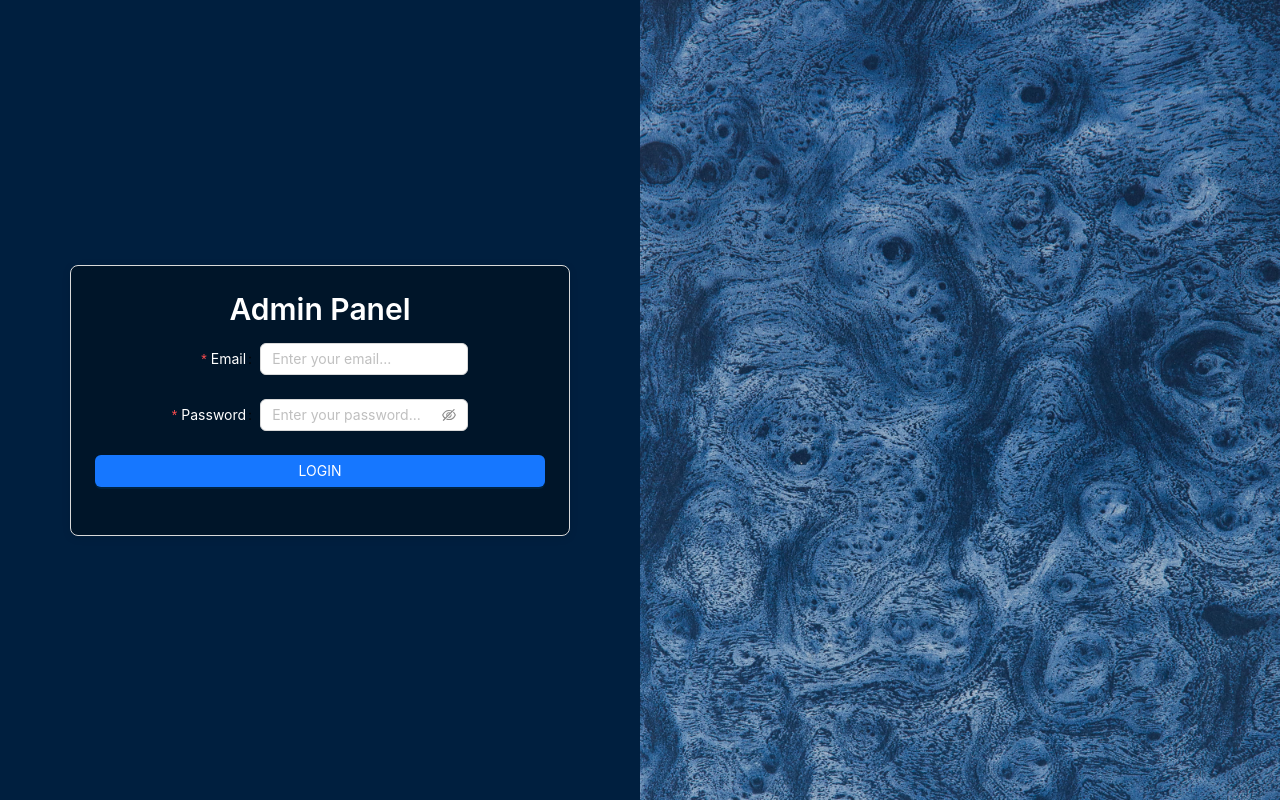
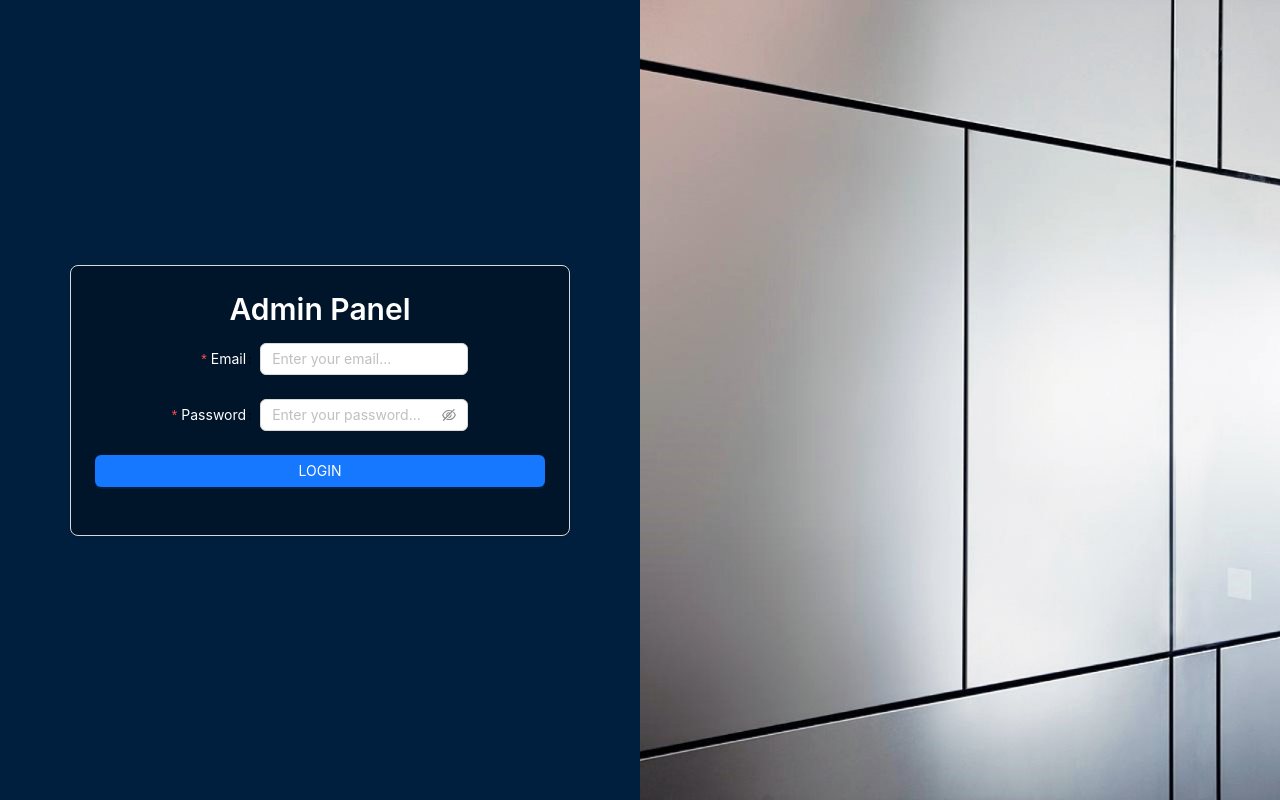
Before and after one commit to azizrahimov2509/adminpanel, a React (Vite) app: page /login in a window 1280 px wide. Built offline with nearby package versions, Linux system fonts and the light colour scheme.

Commit message:
adminpanel

```diff
--- a/src/pages/Login/index.tsx
+++ b/src/pages/Login/index.tsx
@@ -3,6 +3,7 @@ import { signInWithEmailAndPassword } from "firebase/auth";
 import { auth } from "../../farebase/config";
 import { useNavigate } from "react-router-dom";
 import { Form, Input, Button, Row, Col, Typography, Alert } from "antd";
+import Img from "../../../public/Wall-Panels-9.jpg"; // Проверьте путь к изображению
 
 const { Title } = Typography;
 
@@ -47,6 +48,7 @@ const Login: React.FC = () => {
   };
 
   return (
+    <>
       <Row style={{ minHeight: "100vh", backgroundColor: "#001f3f" }}>
         <Col
           span={12}
@@ -102,7 +104,10 @@ const Login: React.FC = () => {
                     label={<span style={{ color: "#fff" }}>Password</span>}
                     name="password"
                     rules={[
-                    { required: true, message: "Please input your password!" },
+                      {
+                        required: true,
+                        message: "Please input your password!",
+                      },
                     ]}
                   >
                     <Input.Password
@@ -136,11 +141,12 @@ const Login: React.FC = () => {
         <Col
           span={12}
           style={{
-          background: `url('../../public/IMG_7006.jpg') no-repeat center center`,
+            background: `url(${Img}) no-repeat center center`,
             backgroundSize: "cover",
           }}
         />
       </Row>
+    </>
   );
 };
 
```
Also changed, not shown: public/Wall-Panels-9.jpg (renamed from src/assets/Wall-Panels-9.jpg). Lines whose indentation alone changed are shown as unchanged.
